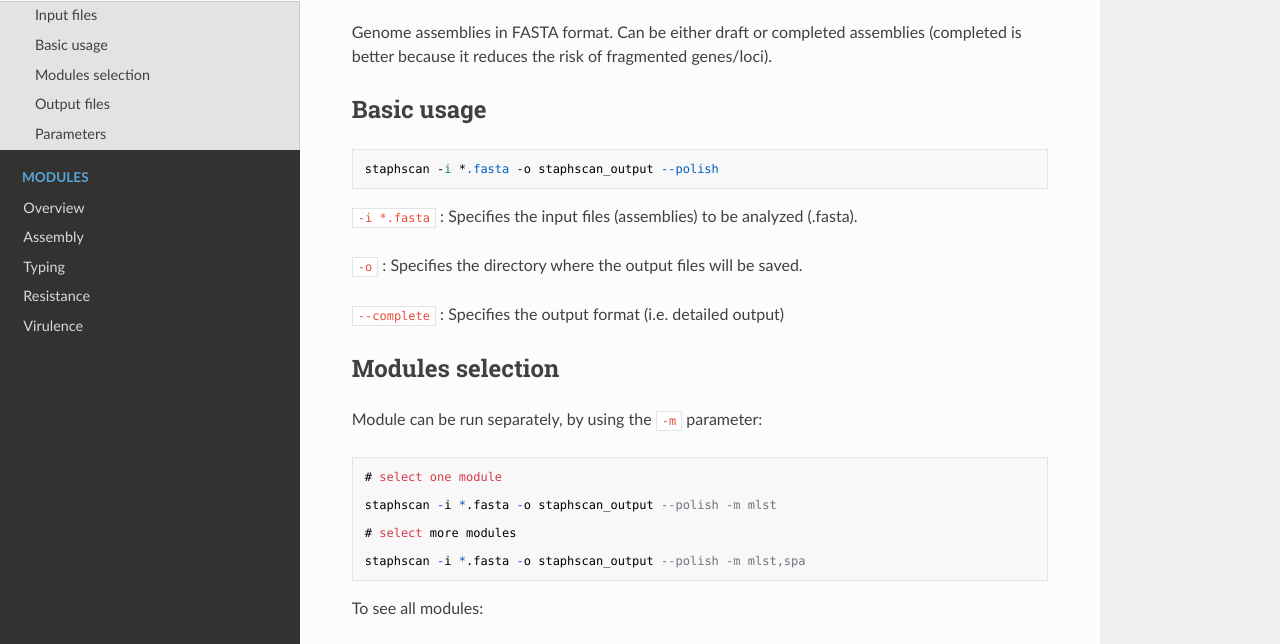
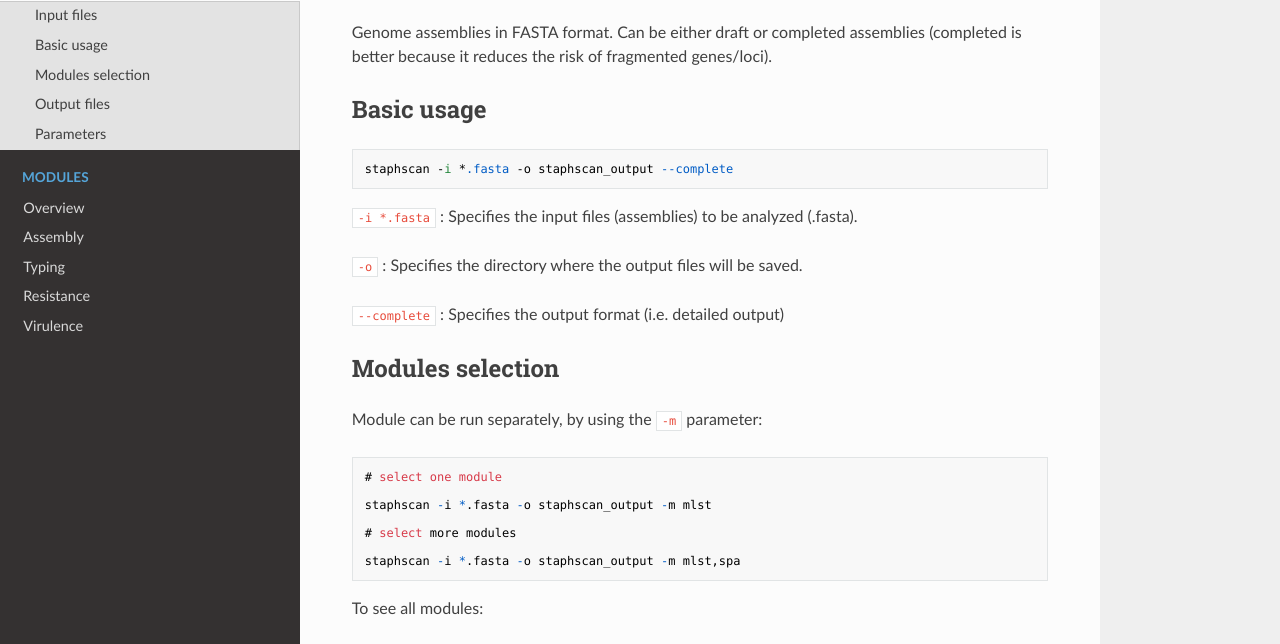
Before and after one commit to riccabolla/StaphSCAN, an MkDocs documentation site: the page built from docs/usage.md, in a window 1280 px wide and 900 px high. Shown: the part 195-839 px from the top of the window. Built offline with MkDocs 1.6.1, drawn with Linux system fonts in a browser that asks for light colours; nearby versions of some CDN libraries.

Commit message:
fixed typo

````diff
--- a/docs/usage.md
+++ b/docs/usage.md
@@ -8,7 +8,7 @@ Can be either draft or completed assemblies (completed is better because it redu
 ## Basic usage
 
 ```python
-staphscan -i *.fasta -o staphscan_output --polish
+staphscan -i *.fasta -o staphscan_output --complete
 ```
 `-i *.fasta` : Specifies the input files (assemblies) to be analyzed (.fasta).
 
@@ -25,11 +25,11 @@ Module can be run separately, by using the `-m` parameter:
 ```python
 # select one module
 
-staphscan -i *.fasta -o staphscan_output --polish -m mlst
+staphscan -i *.fasta -o staphscan_output -m mlst
 
 # select more modules
 
-staphscan -i *.fasta -o staphscan_output --polish -m mlst,spa
+staphscan -i *.fasta -o staphscan_output -m mlst,spa
 ```
 To see all modules:
 ```python
````
